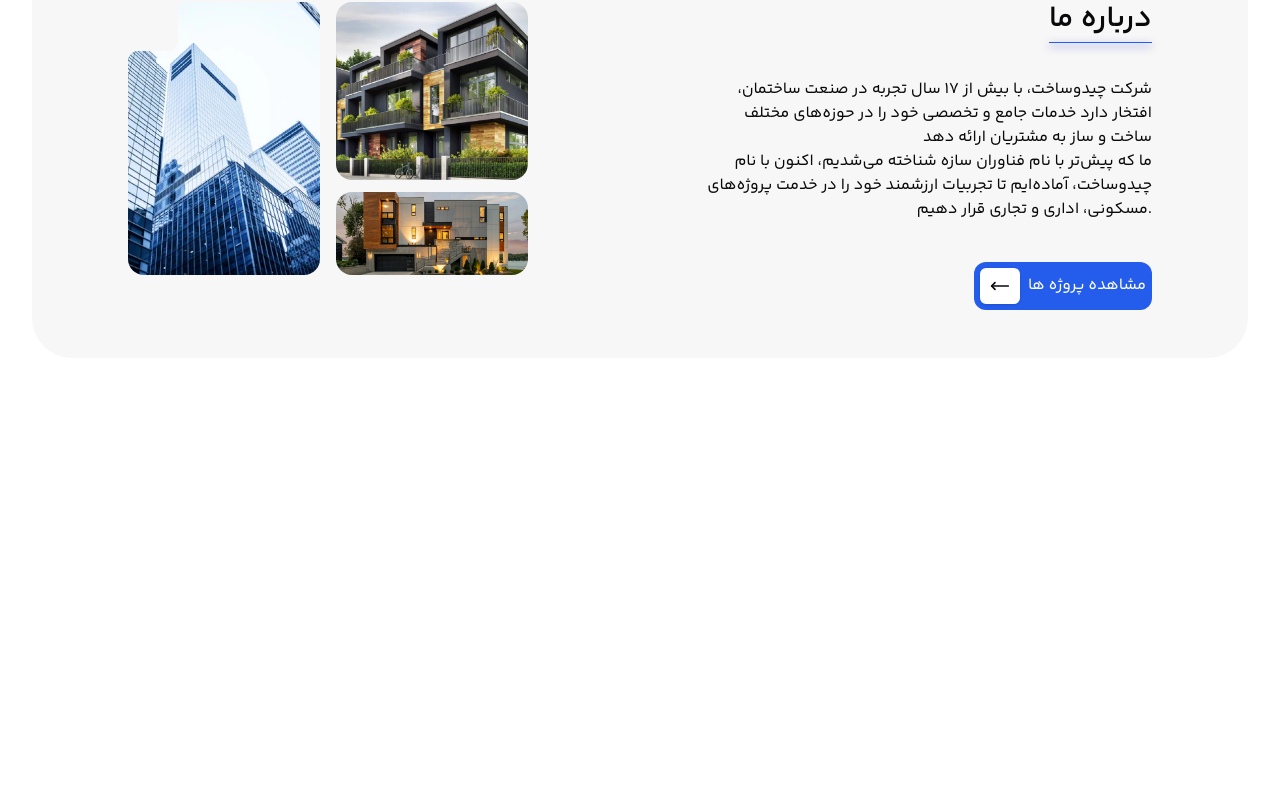
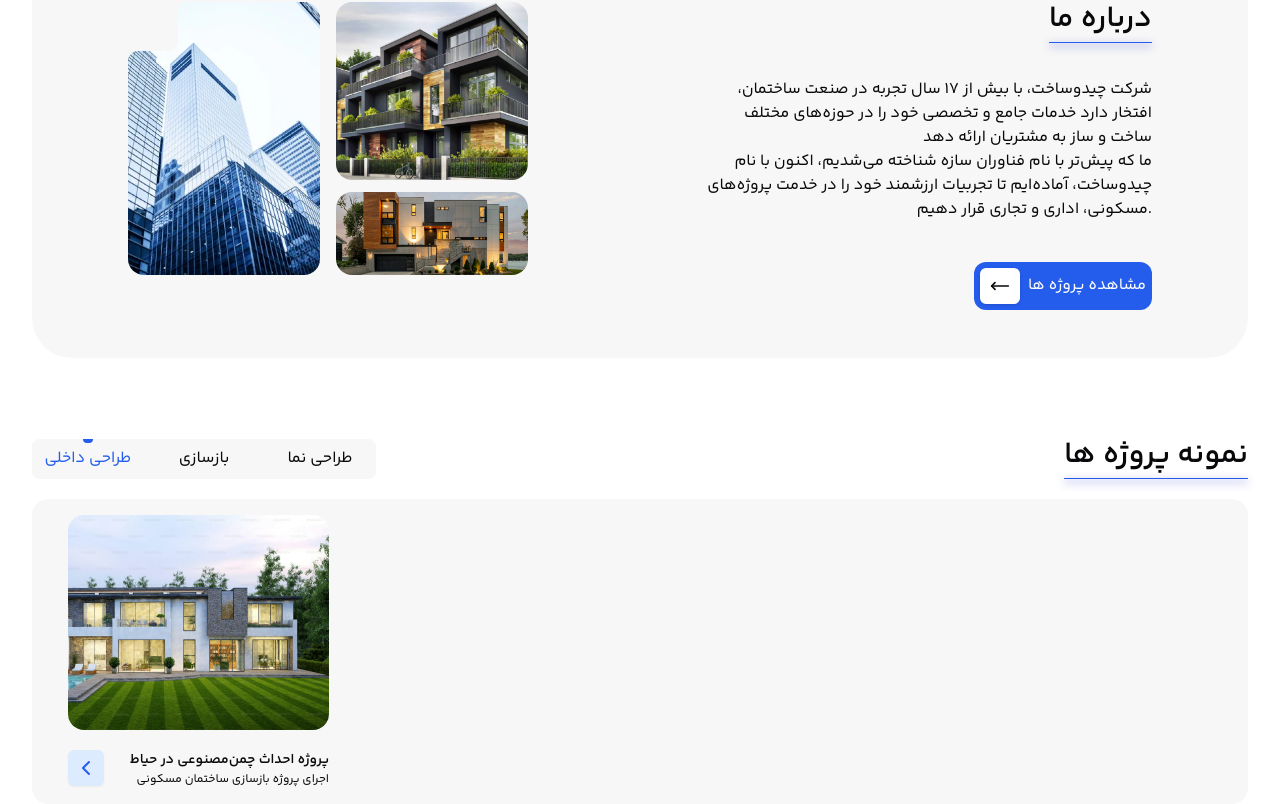
Before and after one commit to mo1nammad/chidosakht-test, a Next.js app: page / in a window 1280 px wide. Shown: the part 1819-2623 px from the top of the page. Before the commit the page ends 2261 px from the top, so only its background shows below. Built offline with nearby package versions, Linux system fonts and the light colour scheme.

Commit message:
<start>:lanidng-page projects section

```diff
--- a/src/app/(navigation)/page.tsx
+++ b/src/app/(navigation)/page.tsx
@@ -1,12 +1,13 @@
 import Image from "next/image";
 import Link from "next/link";
 
-import { servicesData } from "@/app/features/navigation/constants";
+import { servicesData } from "@/app/features/navigation/home/constants";
 import { Button } from "@/components/ui/button";
-import { ServicesSlider } from "@/app/features/navigation/components/services-slider";
-import { Title } from "@/app/features/navigation/components/title";
+import { ServicesSlider } from "@/app/features/navigation/home/components/services-slider";
+import { Title } from "@/app/features/navigation/home/components/title";
 
-import { MoveLeft } from "lucide-react";
+import { ChevronLeft, MoveLeft } from "lucide-react";
+import { FilterProjectSection } from "../features/navigation/home/components/filter-projects";
 
 export default function Home() {
   return (
@@ -156,12 +157,12 @@ export default function Home() {
           <div className="flex flex-col items-end gap-y-6 lg:gap-y-10 lg:max-w-[450px] text-right">
             <Title textClassname="text-2xl lg:text-3xl">درباره ما</Title>
             <div>
-              <p className="text-sm lg:text-base">
+              <p className="text-sm lg:text-base leading-5">
                 شرکت چیدوساخت، با بیش از 17 سال تجربه در صنعت ساختمان، افتخار
                 دارد خدمات جامع و تخصصی خود را در حوزه‌های مختلف ساخت و ساز به
                 مشتریان ارائه دهد
               </p>
-              <p>
+              <p className="text-sm lg:text-base leading-5">
                 {" "}
                 ما که پیش‌تر با نام فناوران سازه شناخته می‌شدیم، اکنون با نام
                 چیدوساخت، آماده‌ایم تا تجربیات ارزشمند خود را در خدمت پروژه‌های
@@ -211,7 +212,42 @@ export default function Home() {
             </div>
           </div>
         </section>
-        <section className="mt-20 w-full h-1"> </section>
+        <section className="py-20 w-full h-1">
+          <div className="flex flex-col-reverse items-center gap-y-14 md:items-baseline md:flex-row justify-between">
+            <FilterProjectSection />
+            <div>
+              <Title>نمونه پروژه ها</Title>
+            </div>
+          </div>
+          {/* slides */}
+          <div className="w-full bg-muted mt-5 rounded-2xl px-9 py-4">
+            <div className="flex flex-col w-[261px]">
+              <div className="rounded-2xl overflow-hidden">
+                <Image
+                  alt="project-image"
+                  width={261}
+                  height={215}
+                  src={"/home/premium_photo.png"}
+                />
+              </div>
+              <div className="flex justify-between mt-5">
+                <Button
+                  size="icon"
+                  variant="secondary"
+                  className="text-primary [&_svg]:size-auto"
+                >
+                  <ChevronLeft />
+                </Button>
+                <div className="text-right space-y-0.5">
+                  <h6 className="text-sm font-yekan-semibold">
+                    پروژه احداث چمن‌مصنوعی در حیاط
+                  </h6>
+                  <p className="text-xs">اجرای پروژه بازسازی ساختمان مسکونی</p>
+                </div>
+              </div>
+            </div>
+          </div>
+        </section>
       </div>
     </div>
   );
--- /dev/null
+++ b/src/app/features/navigation/home/components/filter-projects.tsx
@@ -0,0 +1,57 @@
+"use client";
+import { cn } from "@/lib/utils";
+import { useSearchParams } from "next/navigation";
+
+export const FilterProjectSection = ({}) => {
+  const searchParams = useSearchParams();
+  const filterId = searchParams.get("project-filter-id");
+
+  const pushRoute = (filter: number) =>
+    window.history.pushState(
+      `${filter}`,
+      "Title",
+      `/?project-filter-id=${filter}`
+    );
+  /*
+    id : 0 == >طراحی داخلی< Default
+    id : 1 == >بازسازی<
+    id : 2 == >طراحی نما<
+  */
+
+  return (
+    <div className="flex items-center bg-muted rounded-lg overflow-hidden w-fit">
+      <button
+        onClick={() => pushRoute(0)}
+        className={cn(
+          "w-28 text-center py-2 transition relative",
+          (filterId === "0" || filterId === null) &&
+            "text-primary before:absolute before:w-2.5 before:h-2 before:bg-primary before:-top-1 before:left-1/2 before:-translate-x-1/2 before:rounded-full"
+        )}
+      >
+        طراحی داخلی
+      </button>
+      <div className="border-l border-border w-1 h-2/3" />
+      <button
+        onClick={() => pushRoute(1)}
+        className={cn(
+          "w-28 text-center py-2 transition relative",
+          filterId === "1" &&
+            "text-primary before:absolute before:w-2.5 before:h-2 before:bg-primary before:-top-1 before:left-1/2 before:-translate-x-1/2 before:rounded-full"
+        )}
+      >
+        بازسازی
+      </button>
+      <div className="border-l border-border w-1 h-2/3" />
+      <button
+        onClick={() => pushRoute(2)}
+        className={cn(
+          "w-28 text-center py-2 transition relative",
+          filterId === "2" &&
+            "text-primary before:absolute before:w-2.5 before:h-2 before:bg-primary before:-top-1 before:left-1/2 before:-translate-x-1/2 before:rounded-full"
+        )}
+      >
+        طراحی نما
+      </button>
+    </div>
+  );
+};
--- /dev/null
+++ b/src/app/features/navigation/home/components/services-slide.tsx
@@ -0,0 +1,26 @@
+import { Card, CardContent } from "@/components/ui/card";
+import Image from "next/image";
+
+type ServicesSlideProps = {
+  src: string;
+  title: string;
+};
+
+export const ServicesSlide = ({ src, title }: ServicesSlideProps) => {
+  return (
+    <Card className="w-full h-fit drop-shadow-md border-none group pt-1.5">
+      <CardContent className="mt-2 px-2 py-0">
+        <Image
+          src={src}
+          width={250}
+          height={150}
+          alt="slider image"
+          className="rounded-lg w-full"
+        />
+        <h6 className="text-center py-4 group-hover:text-primary transition cursor-default">
+          {title}
+        </h6>
+      </CardContent>
+    </Card>
+  );
+};
--- /dev/null
+++ b/src/app/features/navigation/home/components/services-slider.tsx
@@ -0,0 +1,86 @@
+"use client";
+import { useRef, useState } from "react";
+import { ChevronRight, ChevronLeft } from "lucide-react";
+
+import { Swiper, SwiperSlide } from "swiper/react";
+import { Navigation } from "swiper/modules";
+import { ServicesSlide } from "./services-slide";
+
+// Import Swiper styles
+import "swiper/css";
+import "swiper/css/navigation";
+
+import { Button } from "@/components/ui/button";
+import { cn } from "@/lib/utils";
+
+type ServicesSliderProps = {
+  data: {
+    src: string;
+    title: string;
+  }[];
+};
+export const ServicesSlider = ({ data }: ServicesSliderProps) => {
+  const [isSwiperLoaded, setIsSwiperLoaded] = useState(false);
+
+  const nextBtnRef = useRef<HTMLButtonElement>(null);
+  const prevBtnRef = useRef<HTMLButtonElement>(null);
+
+  return (
+    <div className={cn(isSwiperLoaded ? "block" : "hidden")}>
+      {/* custom next and prev buttons */}
+      <Button
+        ref={prevBtnRef}
+        className="absolute z-10 top-1/2 -translate-y-1/2 -left-10 sm:-left-5 [&_svg]:size-auto"
+        size={"icon"}
+        variant={"secondary"}
+      >
+        <ChevronLeft className="text-primary" />
+      </Button>
+      <Button
+        ref={nextBtnRef}
+        className="absolute z-10 top-1/2 -translate-y-1/2 -right-10 sm:-right-5 [&_svg]:size-auto"
+        size={"icon"}
+        variant={"secondary"}
+      >
+        <ChevronRight className="text-primary" />
+      </Button>
+
+      <Swiper
+        slidesPerView={1}
+        spaceBetween={15}
+        height={240}
+        modules={[Navigation]}
+        navigation={{ nextEl: nextBtnRef.current, prevEl: prevBtnRef.current }}
+        onBeforeInit={(swiper) => {
+          if (
+            typeof swiper.params.navigation !== "boolean" &&
+            swiper.params.navigation
+          ) {
+            swiper.params.navigation.prevEl = prevBtnRef.current;
+            swiper.params.navigation.nextEl = nextBtnRef.current;
+          }
+        }}
+        onSwiper={() => setIsSwiperLoaded(true)}
+        breakpoints={{
+          1024: {
+            slidesPerView: data.length,
+          },
+          768: {
+            slidesPerView: 3,
+          },
+          647: {
+            slidesPerView: 2,
+            spaceBetween: 25,
+          },
+        }}
+      >
+        {/* slides */}
+        {data.map((props, index) => (
+          <SwiperSlide key={index}>
+            <ServicesSlide {...props} />
+          </SwiperSlide>
+        ))}
+      </Swiper>
+    </div>
+  );
+};
--- a/src/app/globals.css
+++ b/src/app/globals.css
@@ -15,7 +15,7 @@
     --tertiary: 207 100% 63%;
     --tertiary-foreground: 0 0% 100%;
     --secondary: 214 95% 93%;
-    --secondary-foreground: 0 0% 100%;
+    --secondary-foreground: 0 0% 0%;
     --muted: 0 0% 97%;
     --muted-foreground: 221 5% 40%;
     --accent: 216 33% 94%;
@@ -72,10 +72,3 @@
 #services-swiper .swiper {
   padding: 10px 10px !important;
 }
-
-/* #services-swiper .swiper-wrapper {
-} */
-
-/* #services-swiper .swiper-slide {
-  width: fit-content !important;
-} */
--- a/src/components/hamburger-menu.tsx
+++ b/src/components/hamburger-menu.tsx
@@ -13,7 +13,7 @@ import {
   SheetHeader,
   SheetTitle,
 } from "./ui/sheet";
-import { navigation } from "@/app/features/navigation/constants";
+import { navigation } from "@/app/features/navigation/home/constants";
 
 type Props = {
   classname?: string;
--- a/src/components/navigaion-menu.tsx
+++ b/src/components/navigaion-menu.tsx
@@ -3,7 +3,7 @@ import { cn } from "@/lib/utils";
 import Link from "next/link";
 import { usePathname } from "next/navigation";
 
-import { navigation } from "@/app/features/navigation/constants";
+import { navigation } from "@/app/features/navigation/home/constants";
 const NavigationMenu = () => {
   const pathname = usePathname();
 
```
Also changed, not shown: public/home/premium_photo.png (added), src/app/features/navigation/home/components/projects-slide.tsx (renamed from src/app/features/navigation/components/services-slide.tsx), src/app/features/navigation/home/components/projects-slider.tsx (renamed from src/app/features/navigation/components/services-slider.tsx), src/app/features/navigation/home/components/title.tsx (renamed from src/app/features/navigation/components/title.tsx), src/app/features/navigation/home/constants.ts (renamed from src/app/features/navigation/constants.ts).
